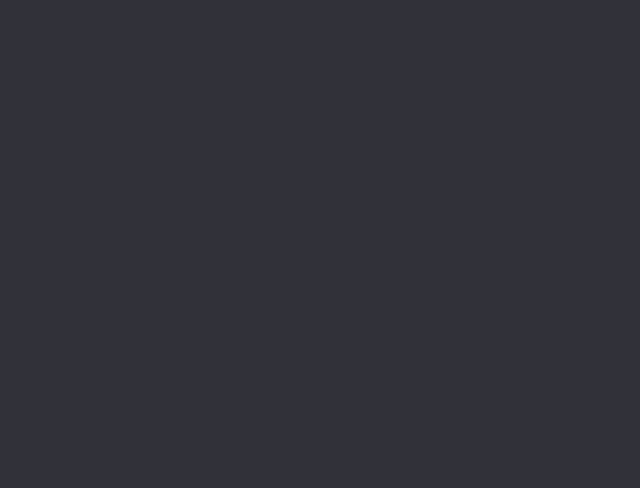
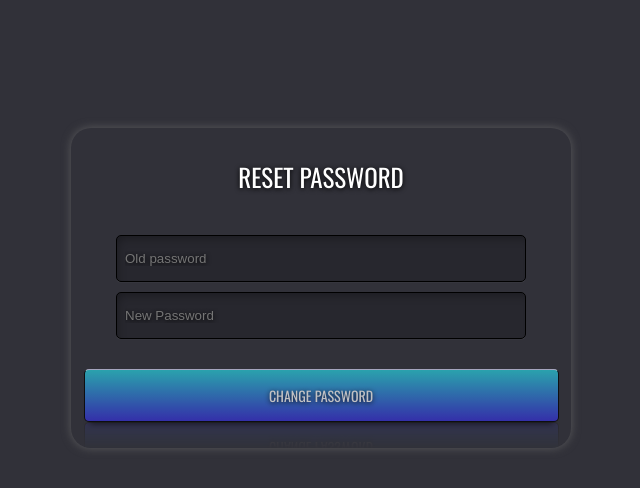
Before and after one commit to Exceed-Group13/gate-a, a React (Create React App) app: page /changepass in a window 1280 px wide. Before the commit this address had no page. Shown: the top 488 px of the page, without its empty margins (319-959 px from the left). Built offline with nearby package versions, Linux system fonts and the light colour scheme.

Commit message:
add popup

```diff
--- a/src/App.js
+++ b/src/App.js
@@ -2,12 +2,13 @@ import logo from './logo.svg';
 import './App.css';
 import { Route, Routes } from 'react-router-dom';
 import Register from './pages/Register';
+import Changepass from './pages/Changepass';
 
 function App() {
   return (
     <div className="App">
       <Routes>
-        {/* <Route path="/" element={<Reset />} /> */}
+        <Route path="/changepass" element={<Changepass />} />
         <Route path="/register" element={<Register />} />
       </Routes>
     </div>
--- /dev/null
+++ b/src/pages/Changepass.js
@@ -0,0 +1,58 @@
+import React, { useState } from 'react'
+import Swal from 'sweetalert2'
+import '../styles/Register.css'
+
+const Changepass = () => {
+  const [oldPassword, setOldPassword] = useState('')
+  const [newPassword, setNewPassword] = useState('')
+
+  const handleSubmit = (e) => {
+    e.preventDefault()
+
+    if (!oldPassword || !newPassword) {
+      Swal.fire({
+        icon: 'error',
+        title: 'Oops...',
+        text: 'Please enter both the old password and the new password',
+      })
+    } else {
+      Swal.fire({
+        icon: 'success',
+        title: 'Password Changed',
+        text: 'Your password has been successfully changed',
+      })
+    }
+  }
+
+  return (
+    <div className="register">
+      <link href='https://fonts.googleapis.com/css?family=Oswald' rel='stylesheet' type='text/css'/>
+      <link href='https://fonts.googleapis.com/css?family=Open+Sans' rel='stylesheet' type='text/css'/>
+      <div class="wrapper">
+        <h1>Reset Password</h1>
+        <br/>
+
+        <br/>
+        <form class="form" method="post" onSubmit={handleSubmit}>
+          <input
+            className='input-name'
+            placeholder="Old password"
+            value={oldPassword}
+            onChange={(e) => setOldPassword(e.target.value)}
+          />
+          <input
+            className='input-pass'
+            placeholder="New Password"
+            value={newPassword}
+            onChange={(e) => setNewPassword(e.target.value)}
+          />
+        <br/>
+        <br/>
+          <input type="submit" class="submit" value="Change Password"/>
+        </form>
+      </div>
+    </div>
+  )
+}
+
+export default Changepass
```
